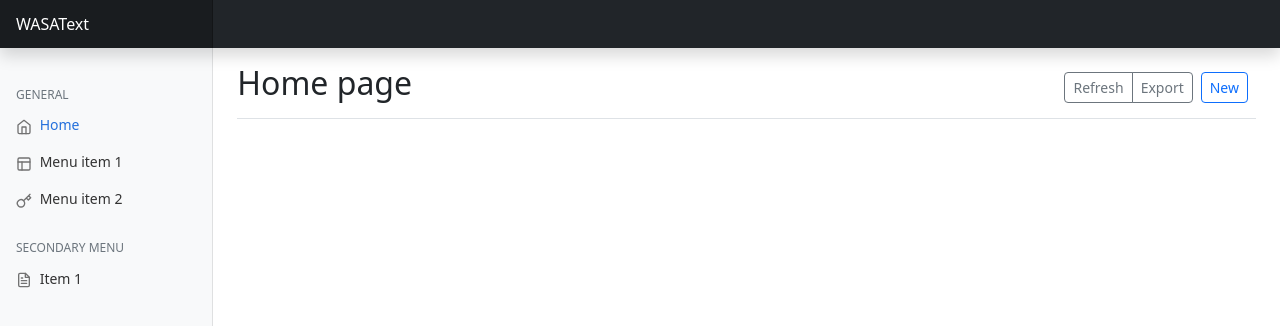
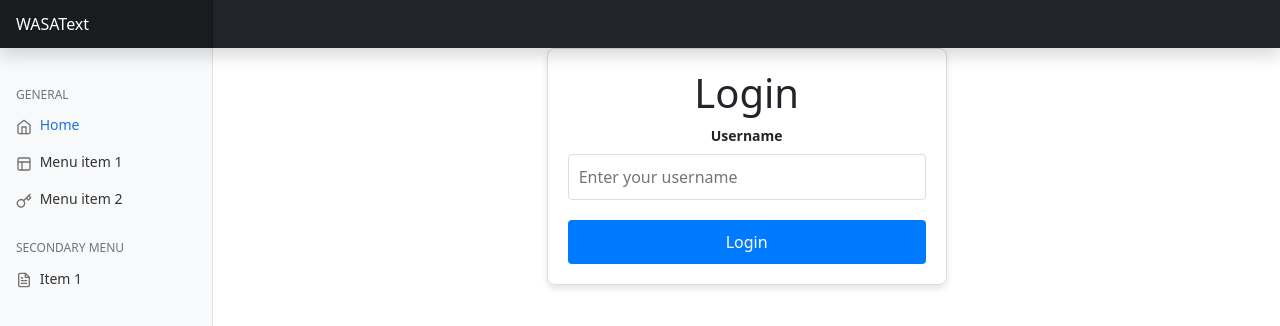
Before and after one commit to Abduazizkhon/wasatext, a Vue app in the folder webui/: page / in a window 1280 px wide. Shown: the top 326 px of the page. Built offline with nearby package versions, Linux system fonts and the light colour scheme.

Commit message:
I modified cors.go and implemented forntend part of doLogin

```diff
--- a/webui/src/App.vue
+++ b/webui/src/App.vue
@@ -8,7 +8,7 @@ export default {}
 <template>
 
 	<header class="navbar navbar-dark sticky-top bg-dark flex-md-nowrap p-0 shadow">
-		<a class="navbar-brand col-md-3 col-lg-2 me-0 px-3 fs-6" href="#/">WASAText</a>
+		<a class="navbar-brand col-md-3 col-lg-2 me-0 px-3 fs-6" href="/">WASAText</a>
 		<button class="navbar-toggler position-absolute d-md-none collapsed" type="button" data-bs-toggle="collapse" data-bs-target="#sidebarMenu" aria-controls="sidebarMenu" aria-expanded="false" aria-label="Toggle navigation">
 			<span class="navbar-toggler-icon"></span>
 		</button>
--- /dev/null
+++ b/webui/src/views/LoginView.vue
@@ -0,0 +1,110 @@
+<template>
+  <div class="login-container">
+    <h1>Login</h1>
+    <form @submit.prevent="doLogin">
+      <div class="form-group">
+        <label for="username">Username</label>
+        <input
+          type="text"
+          id="username"
+          v-model="username"
+          placeholder="Enter your username"
+          required
+        />
+      </div>
+      <button type="submit">Login</button>
+    </form>
+    <div v-if="errorMessage" class="error-message">
+      {{ errorMessage }}
+    </div>
+  </div>
+</template>
+
+<script>
+import axios from "axios";
+
+export default {
+  name: "LoginView",
+  data() {
+    return {
+      username: "",
+      errorMessage: "",
+    };
+  },
+  methods: {
+    async doLogin() {
+      try {
+        const response = await axios.post("http://localhost:3000/session", {
+            username: this.username,
+        });
+
+        if (response.status === 201) {
+          alert("User created successfully!");
+        } else if (response.status === 200) {
+          alert("Login successful!");
+        }
+
+        // Redirect to the homepage or another page after login
+        this.$router.push("/home");
+      } catch (error) {
+        if (error.response && error.response.data) {
+          this.errorMessage = error.response.data.error || "An error occurred.";
+        } else {
+          this.errorMessage = "Unable to connect to the server.";
+        }
+      }
+    },
+  },
+};
+</script>
+
+<style scoped>
+.login-container {
+  max-width: 400px;
+  margin: 0 auto;
+  padding: 20px;
+  text-align: center;
+  border: 1px solid #ddd;
+  border-radius: 8px;
+  box-shadow: 0px 4px 6px rgba(0, 0, 0, 0.1);
+}
+
+.form-group {
+  margin-bottom: 20px;
+}
+
+label {
+  display: block;
+  margin-bottom: 8px;
+  font-weight: bold;
+}
+
+input {
+  width: 100%;
+  padding: 10px;
+  font-size: 16px;
+  border: 1px solid #ddd;
+  border-radius: 4px;
+}
+
+button {
+  width: 100%;
+  padding: 10px;
+  font-size: 16px;
+  color: #fff;
+  background-color: #007bff;
+  border: none;
+  border-radius: 4px;
+  cursor: pointer;
+}
+
+button:hover {
+  background-color: #0056b3;
+}
+
+.error-message {
+  margin-top: 20px;
+  color: red;
+  font-weight: bold;
+}
+</style>
```
Also changed, not shown: webui/src/router/index.js (+3 -4 lines).
